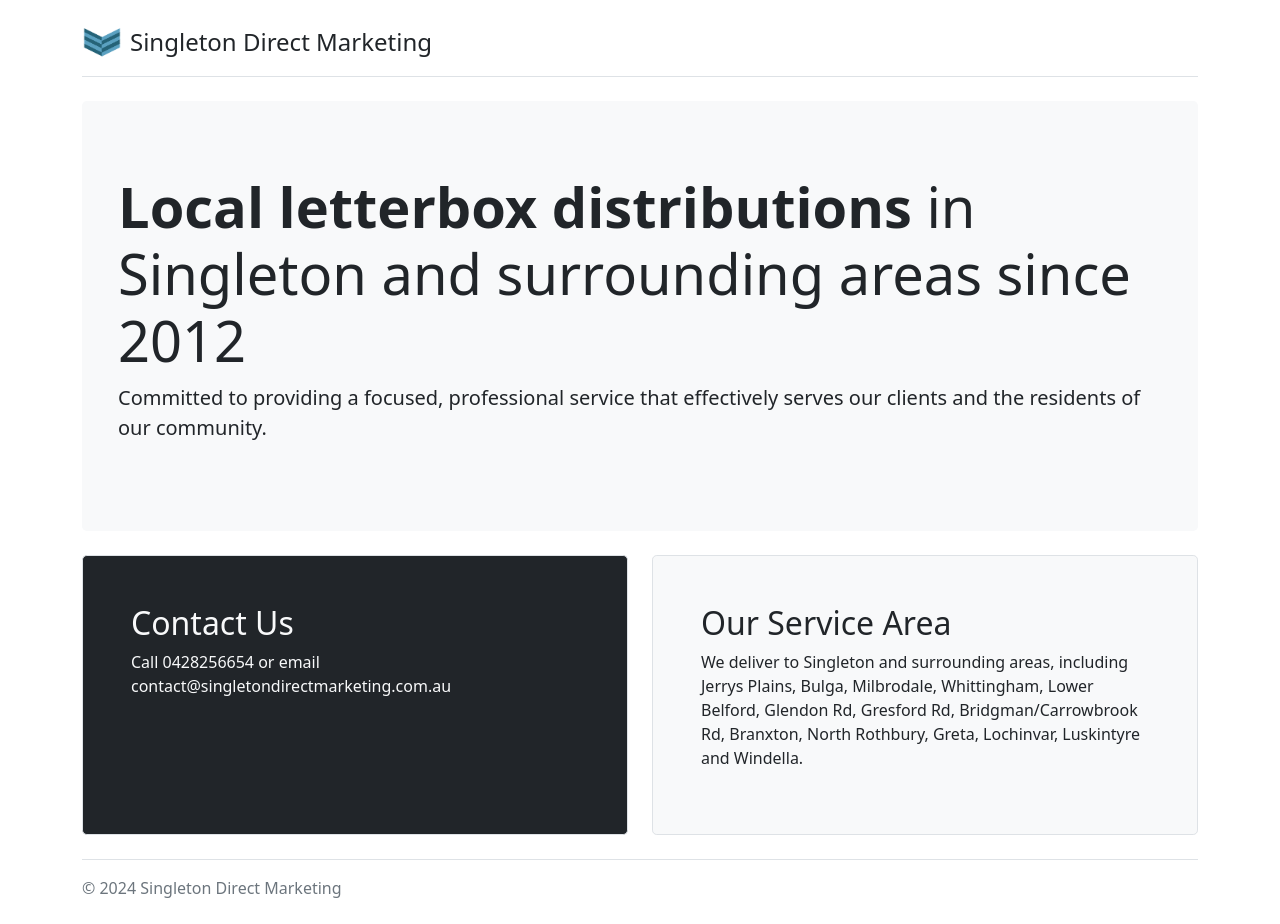
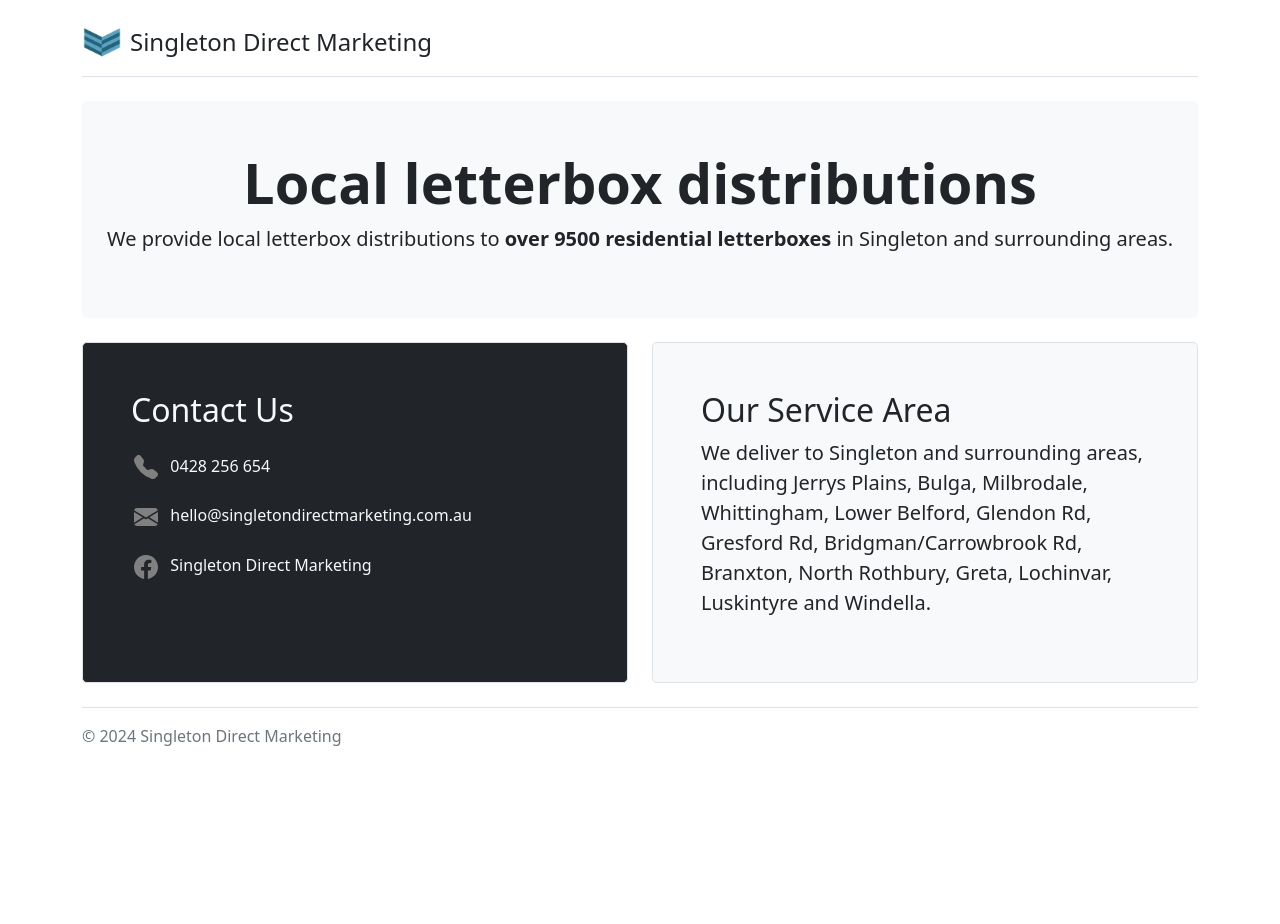
Before and after one commit to aandster/sdm, a plain HTML site: page new_index.html in a window 1280 px wide. After the commit the page ends 800 px from the top, so only its background shows below. Drawn offline with nearby package versions, Linux system fonts and the light colour scheme.

Commit message:
Finished second iteration of landing page.
It now includes:
- Centred hero
- Contact details (phone, email, facebook)
- Our service area

```diff
--- a/new_index.html
+++ b/new_index.html
@@ -3,56 +3,37 @@
 <head>
     <!-- Required meta tags -->
     <meta charset="utf-8">
-    <meta name="viewport" content="width=device-width, initial-scale=1, shrink-to-fit=no">
+    <meta content="width=device-width, initial-scale=1, shrink-to-fit=no" name="viewport">
 
     <!-- Bootstrap CSS -->
-    <link rel="stylesheet" href="/dependencies/bootstrap.min.css"> <!--crossorigin="anonymous"-->
-    <!--<link href="https://getbootstrap.com/docs/4.0/examples/sticky-footer-navbar/sticky-footer-navbar.css"
-          rel="stylesheet">-->
+    <link crossorigin="anonymous" href="./dependencies/bootstrap.min.css" rel="stylesheet">
 
     <!-- For Search Engines -->
-    <link rel="canonical" href="https://singletondirectmarketing.com.au/"/>
+    <link href="https://singletondirectmarketing.com.au/" rel="canonical"/>
 
     <!-- Client Browser Tab/Window Title -->
     <title>Singleton Direct Marketing</title>
 
 </head>
 <body>
-
-<!--<header class="bd-header bg-dark py-3 d-flex align-items-stretch border-bottom border-dark">-->
-<!--    <div class="container-fluid d-flex align-items-center">-->
-<!--        <h1 class="d-flex align-items-center fs-4 text-white mb-0">-->
-<!--            <img src="/logo.png" width="38" height="30" class="me-3" alt="Singleton Direct Marketing logo">-->
-<!--            <span>Singleton Direct Marketing</span>-->
-<!--        </h1>-->
-<!--    </div>-->
-<!--</header>-->
-
 <main>
-
     <div class="container py-4">
 
         <!-- Header Bar -->
         <header class="pb-3 mb-4 border-bottom">
-            <a href="/" class="d-flex align-items-center text-dark text-decoration-none">
-                <img src="/logo.png" width="40" height="32" class="me-2" viewBox="0 0 118 94"
-                     alt="Singleton Direct Marketing logo.">
-                <path fill-rule="evenodd" clip-rule="evenodd"
-                      d="M24.509 0c-6.733 0-11.715 5.893-11.492 12.284.214 6.14-.064 14.092-2.066 20.577C8.943 39.365 5.547 43.485 0 44.014v5.972c5.547.529 8.943 4.649 10.951 11.153 2.002 6.485 2.28 14.437 2.066 20.577C12.794 88.106 17.776 94 24.51 94H93.5c6.733 0 11.714-5.893 11.491-12.284-.214-6.14.064-14.092 2.066-20.577 2.009-6.504 5.396-10.624 10.943-11.153v-5.972c-5.547-.529-8.934-4.649-10.943-11.153-2.002-6.484-2.28-14.437-2.066-20.577C105.214 5.894 100.233 0 93.5 0H24.508zM80 57.863C80 66.663 73.436 72 62.543 72H44a2 2 0 01-2-2V24a2 2 0 012-2h18.437c9.083 0 15.044 4.92 15.044 12.474 0 5.302-4.01 10.049-9.119 10.88v.277C75.317 46.394 80 51.21 80 57.863zM60.521 28.34H49.948v14.934h8.905c6.884 0 10.68-2.772 10.68-7.727 0-4.643-3.264-7.207-9.012-7.207zM49.948 49.2v16.458H60.91c7.167 0 10.964-2.876 10.964-8.281 0-5.406-3.903-8.178-11.425-8.178H49.948z"
-                      fill="currentColor"></path>
-                </img>
+            <a class="d-flex align-items-center text-dark text-decoration-none"
+               href="https://singletondirectmarketing.com.au">
+                <img alt="Singleton Direct Marketing logo." class="me-2" height="32" src="./logo.png"
+                     viewBox="0 0 118 94" width="40"/>
                 <span class="fs-4">Singleton Direct Marketing</span>
             </a>
         </header>
 
-        <!-- Top Centre Jumbotron -->
-        <div class="p-4 mb-4 bg-light rounded-3">
-            <div class="container-fluid py-5 ">
-                <h1 class="display-4 fw-normal"><strong>Local letterbox distributions</strong> in
-                    Singleton and surrounding areas since 2012</h1>
-                <p class="lead fw-normal">Committed to providing a focused, professional service that effectively
-                    serves our clients and the residents of our community.</p>
-            </div>
+        <!-- Hero Jumbotron -->
+        <div class="p-4 mb-4 bg-light rounded-3 text-center container-fluid py-5">
+            <h1 class="display-4 fw-bold">Local letterbox distributions</h1>
+            <p class="lead fw-normal">We provide local letterbox distributions to <strong>over 9500 residential
+                letterboxes</strong> in Singleton and surrounding areas.</p>
         </div>
 
         <div class="row align-items-md-stretch">
@@ -60,49 +41,80 @@
             <!-- Contact Us Box -->
             <div class="col-md-6">
                 <div class="h-100 p-5 bg-dark text-light border rounded-3">
-                    <h2 >Contact Us</h2>
-                    <p>Call 0428256654 or email contact@singletondirectmarketing.com.au</p>
-                    <!--                    <a class="btn btn-secondary btn-lg" href="tel:0428256654">Phone</a>-->
-                    <!--                    <a class="btn btn-secondary btn-lg" href="mailto:contactus@singletondirectmarketing.com.au">Email</a>-->
 
+                    <div class="mb-4">
+                        <h2>Contact Us</h2>
+                    </div>
 
+                    <!-- Contact Us : Phone -->
+                    <a class="my-4 row text-decoration-none text-reset" href="tel:0428256654" title="Email Us">
+                        <div class="col-1">
+                            <svg class="bi bi-telephone-fill" fill="grey" height="24" viewBox="0 0 16 16"
+                                 width="30" xmlns="http://www.w3.org/2000/svg">
+                                <path d="M1.885.511a1.745 1.745 0 0 1 2.61.163L6.29 2.98c.329.423.445.974.315 1.494l-.547 2.19a.68.68 0 0 0 .178.643l2.457 2.457a.68.68 0 0 0 .644.178l2.189-.547a1.75 1.75 0 0 1 1.494.315l2.306 1.794c.829.645.905 1.87.163 2.611l-1.034 1.034c-.74.74-1.846 1.065-2.877.702a18.6 18.6 0 0 1-7.01-4.42 18.6 18.6 0 0 1-4.42-7.009c-.362-1.03-.037-2.137.703-2.877z"
+                                      fill-rule="evenodd"/>
+                            </svg>
+                        </div>
+                        <div class="col">0428 256 654</div>
+                    </a>
+
+                    <!-- Contact Us : Email -->
+                    <a class="my-4 row text-decoration-none text-reset"
+                       href="mailto:hello@singletondirectmarketing.com.au"
+                       title="Email Us">
+                        <div class="col-1">
+                            <svg class="bi bi-envelope-fill" fill="grey" height="24" viewBox="0 0 16 16"
+                                 width="30" xmlns="http://www.w3.org/2000/svg">
+                                <path d="M.05 3.555A2 2 0 0 1 2 2h12a2 2 0 0 1 1.95 1.555L8 8.414zM0 4.697v7.104l5.803-3.558zM6.761 8.83l-6.57 4.027A2 2 0 0 0 2 14h12a2 2 0 0 0 1.808-1.144l-6.57-4.027L8 9.586zm3.436-.586L16 11.801V4.697z"/>
+                            </svg>
+                        </div>
+                        <div class="col">hello@singletondirectmarketing.com.au</div>
+                    </a>
+
+                    <!-- Contact Us : Facebook -->
+                    <a class="my-4 row text-decoration-none text-reset"
+                       href="https://www.facebook.com/singletondirectmarketing/" title="Email Us">
+                        <div class="col-1">
+                            <svg class="bi bi-facebook" fill="grey" height="24" viewBox="0 0 16 16"
+                                 width="30" xmlns="http://www.w3.org/2000/svg">
+                                <path d="M16 8.049c0-4.446-3.582-8.05-8-8.05C3.58 0-.002 3.603-.002 8.05c0 4.017 2.926 7.347 6.75 7.951v-5.625h-2.03V8.05H6.75V6.275c0-2.017 1.195-3.131 3.022-3.131.876 0 1.791.157 1.791.157v1.98h-1.009c-.993 0-1.303.621-1.303 1.258v1.51h2.218l-.354 2.326H9.25V16c3.824-.604 6.75-3.934 6.75-7.951"/>
+                            </svg>
+                        </div>
+                        <div class="col">Singleton Direct Marketing</div>
+                    </a>
                 </div>
-
-
             </div>
 
             <!-- Service Area Box -->
             <div class="col-md-6">
-                <div class="h-100 p-5 bg-light rounded-3 border">
+                <div class="h-100 p-5 bg-light rounded-3 border lh-base fs-5">
                     <h2>Our Service Area</h2>
                     <p>We deliver to Singleton and surrounding areas, including Jerrys Plains, Bulga, Milbrodale,
                         Whittingham, Lower
                         Belford, Glendon Rd, Gresford Rd, Bridgman/Carrowbrook Rd, Branxton, North Rothbury, Greta,
-                        Lochinvar, Luskintyre and Windella.</p>
-                    <!--                    <button class="btn btn-outline-light" type="button">Example button</button>-->
+                        Lochinvar, Luskintyre and Windella.
+                    </p>
                 </div>
             </div>
-
         </div>
 
+        <!-- Site Footer -->
         <footer class="pt-3 mt-4 text-muted border-top">
             © 2024 Singleton Direct Marketing
         </footer>
     </div>
 </main>
 
-<!--<h1 class="display-1">Singleton Direct Marketing</h1>-->
-
 <!-- Optional JavaScript -->
 <!--jQuery first, then Popper.js, then Bootstrap JS-->
-<script src="https://code.jquery.com/jquery-3.2.1.slim.min.js"
+<script crossorigin="anonymous"
         integrity="sha384-KJ3o2DKtIkvYIK3UENzmM7KCkRr/rE9/Qpg6aAZGJwFDMVNA/GpGFF93hXpG5KkN"
-        crossorigin="anonymous"></script>
-<script src="https://cdn.jsdelivr.net/npm/popper.js@1.12.9/dist/umd/popper.min.js"
+        src="https://code.jquery.com/jquery-3.2.1.slim.min.js"></script>
+<script crossorigin="anonymous"
         integrity="sha384-ApNbgh9B+Y1QKtv3Rn7W3mgPxhU9K/ScQsAP7hUibX39j7fakFPskvXusvfa0b4Q"
-        crossorigin="anonymous"></script>
-<script src="https://cdn.jsdelivr.net/npm/bootstrap@4.0.0/dist/js/bootstrap.min.js"
+        src="https://cdn.jsdelivr.net/npm/popper.js@1.12.9/dist/umd/popper.min.js"></script>
+<script crossorigin="anonymous"
         integrity="sha384-JZR6Spejh4U02d8jOt6vLEHfe/JQGiRRSQQxSfFWpi1MquVdAyjUar5+76PVCmYl"
-        crossorigin="anonymous"></script>
+        src="https://cdn.jsdelivr.net/npm/bootstrap@4.0.0/dist/js/bootstrap.min.js"></script>
 </body>
 </html>
```
